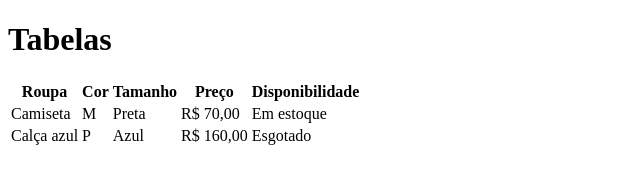
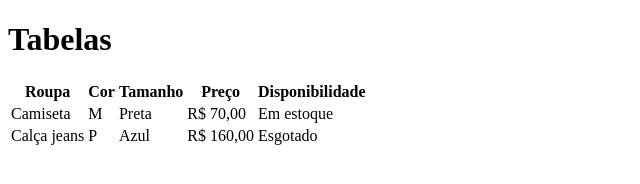
Before and after one commit to iuryVl/aula-tabela, a plain HTML site: page index.html in a window 1280 px wide. Shown: the whole page, without its empty margins (0-640 px from the left). Drawn offline with Linux system fonts and the light colour scheme.

Commit message:
modado de calça azul para calça jeans

```diff
--- a/index.html
+++ b/index.html
@@ -25,7 +25,7 @@
             <td>Em estoque</td>
         </tr>
         <tr>
-            <td>Calça azul</td>
+            <td>Calça jeans</td>
             <td>P</td>
             <td>Azul</td>
             <td>R$ 160,00</td>
```
